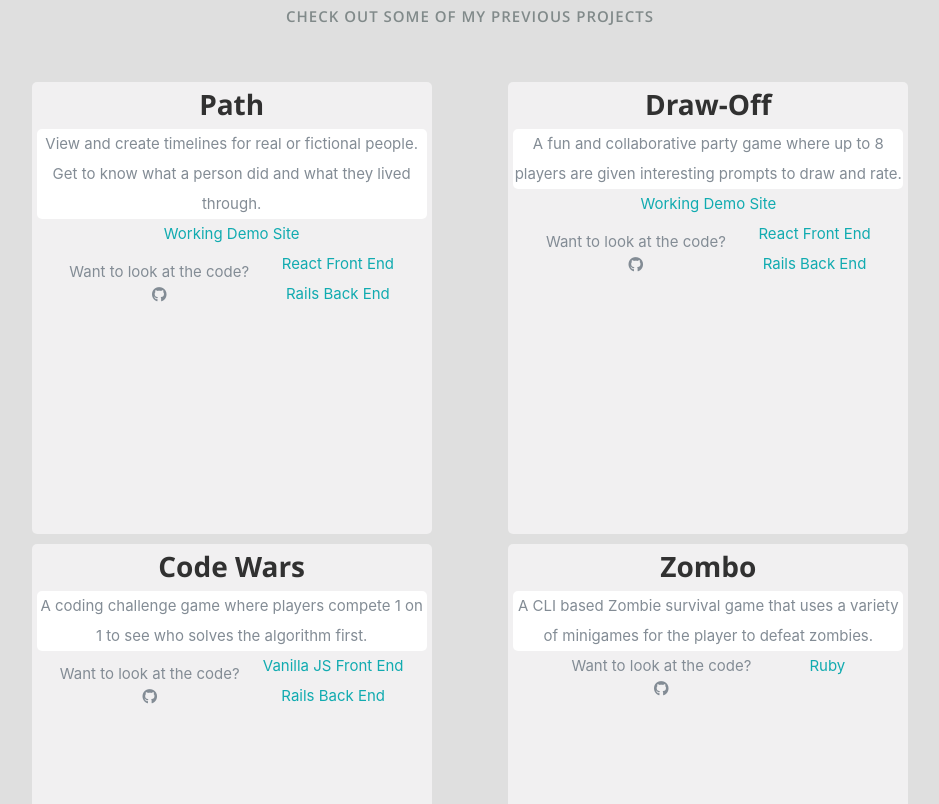
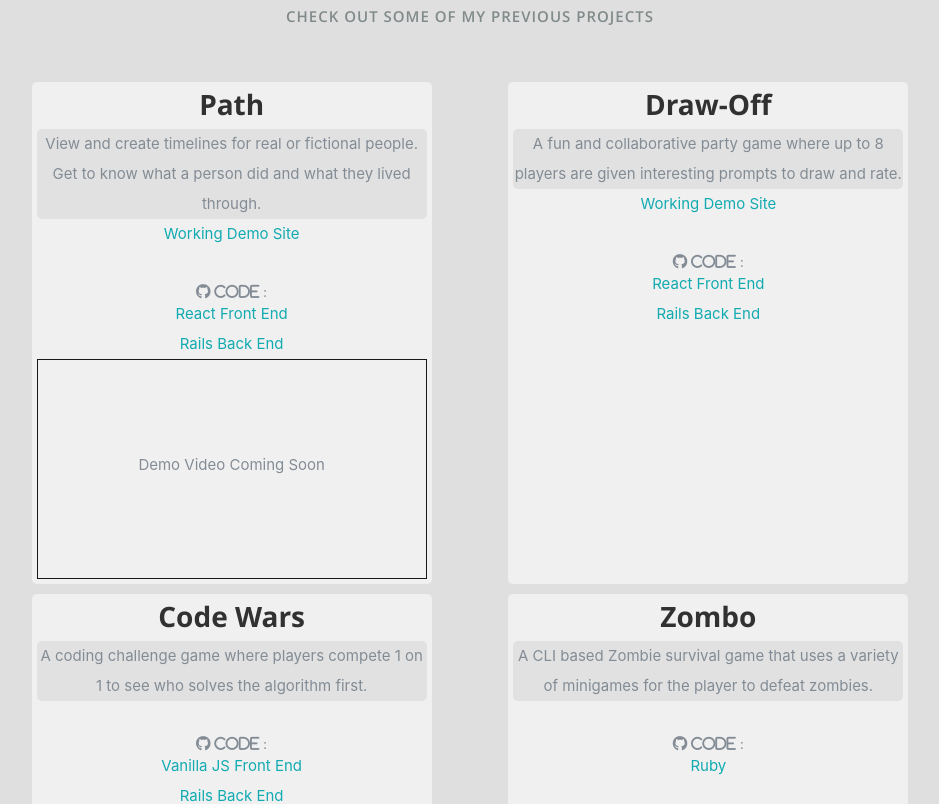
Before and after one commit to IdleScV/my_portfolio, a React (Create React App) app: page / in a window 1280 px wide. Shown: the part 2300-3104 px from the top of the page, without its empty margins (170-1109 px from the left). Built offline with nearby package versions, Linux system fonts and the light colour scheme.

Commit message:
minor edits

```diff
--- a/public/css/layout.css
+++ b/public/css/layout.css
@@ -422,7 +422,7 @@ ul#nav li.current a {
 .project-snippet {
 	/* border: solid red 2px; */
 	margin-bottom: 0px;
-	background-color: white;
+	background-color: rgba(219, 219, 219, 0.698);
 	border-radius: 5px;
 }
 
@@ -441,6 +441,7 @@ ul#nav li.current a {
 
 .moving-item .description .github .details {
 	/* border: solid red 2px; */
+	margin-top: 5px;
 	display: flex;
 	flex-direction: column;
 }
@@ -450,6 +451,15 @@ ul#nav li.current a {
 }
 .moving-item .demo-video {
 	width: 100%;
+}
+
+.moving-item .demo-video .comingsoon {
+	/* margin-top: -100px; */
+	/* height: 100%; */
+	height: 220px;
+	padding: 90px;
+	text-align: center;
+	border: rgb(24, 24, 24) solid 1px;
 }
 @media only screen and (max-width: 780px) {
 }
--- a/src/components/Container/projectCard.js
+++ b/src/components/Container/projectCard.js
@@ -20,10 +20,10 @@ function ProjectCard({ item, i }) {
 				) : null}
 
 				<div className="github">
-					<div className="title">
-						Want to look at the code? <i className="fa fa-github" />
-					</div>
 					<div className="details">
+						<br />
+
+						<i className="fa fa-github"> Code : </i>
 						{item.github.map((x, i) => {
 							return (
 								<a
@@ -42,6 +42,7 @@ function ProjectCard({ item, i }) {
 				</div>
 			</div>
 			<div className="demo-video">
+				{item.youtubedemo ? (
 					<ReactPlayer
 						controls
 						width="100%"
@@ -50,6 +51,9 @@ function ProjectCard({ item, i }) {
 						url={item.youtubedemo}
 						rel="noopener noreferrer"
 					/>
+				) : (
+					<div className="comingsoon">Demo Video Coming Soon</div>
+				)}
 			</div>
 		</div>
 	);
--- a/src/resumeData.js
+++ b/src/resumeData.js
@@ -97,8 +97,7 @@ let resumeData = {
 				{ type: 'React Front End', url: 'https://github.com/IdleScV/mod5_frontend' },
 				{ type: 'Rails Back End', url: 'https://github.com/IdleScV/mod5_backend' }
 			],
-			demourl: 'https://idlescv.github.io/Path_frontend/',
-			youtubedemo: 'https://www.youtube.com/watch?v=C0DPdy98e4c'
+			demourl: 'https://idlescv.github.io/Path_frontend/'
 		},
 		{
 			name: 'Draw-Off',
@@ -119,16 +118,14 @@ let resumeData = {
 			github: [
 				{ type: 'Vanilla JS Front End', url: 'https://github.com/IdleScV/MOD-3-Project' },
 				{ type: 'Rails Back End', url: 'https://github.com/bumbot/mod3project' }
-			],
-			youtubedemo: 'https://www.youtube.com/watch?v=C0DPdy98e4c'
+			]
 		},
 		{
 			name: 'Zombo',
 			description:
 				'A CLI based Zombie survival game that uses a variety of minigames for the player to defeat zombies.',
 			imgurl: Zombo,
-			github: [ { type: 'Ruby', url: 'https://github.com/IdleScV/ZOMBO' } ],
-			youtubedemo: 'https://www.youtube.com/watch?v=C0DPdy98e4c'
+			github: [ { type: 'Ruby', url: 'https://github.com/IdleScV/ZOMBO' } ]
 		}
 	],
 	testimonials: [
```
Lines whose indentation alone changed are shown as unchanged.
